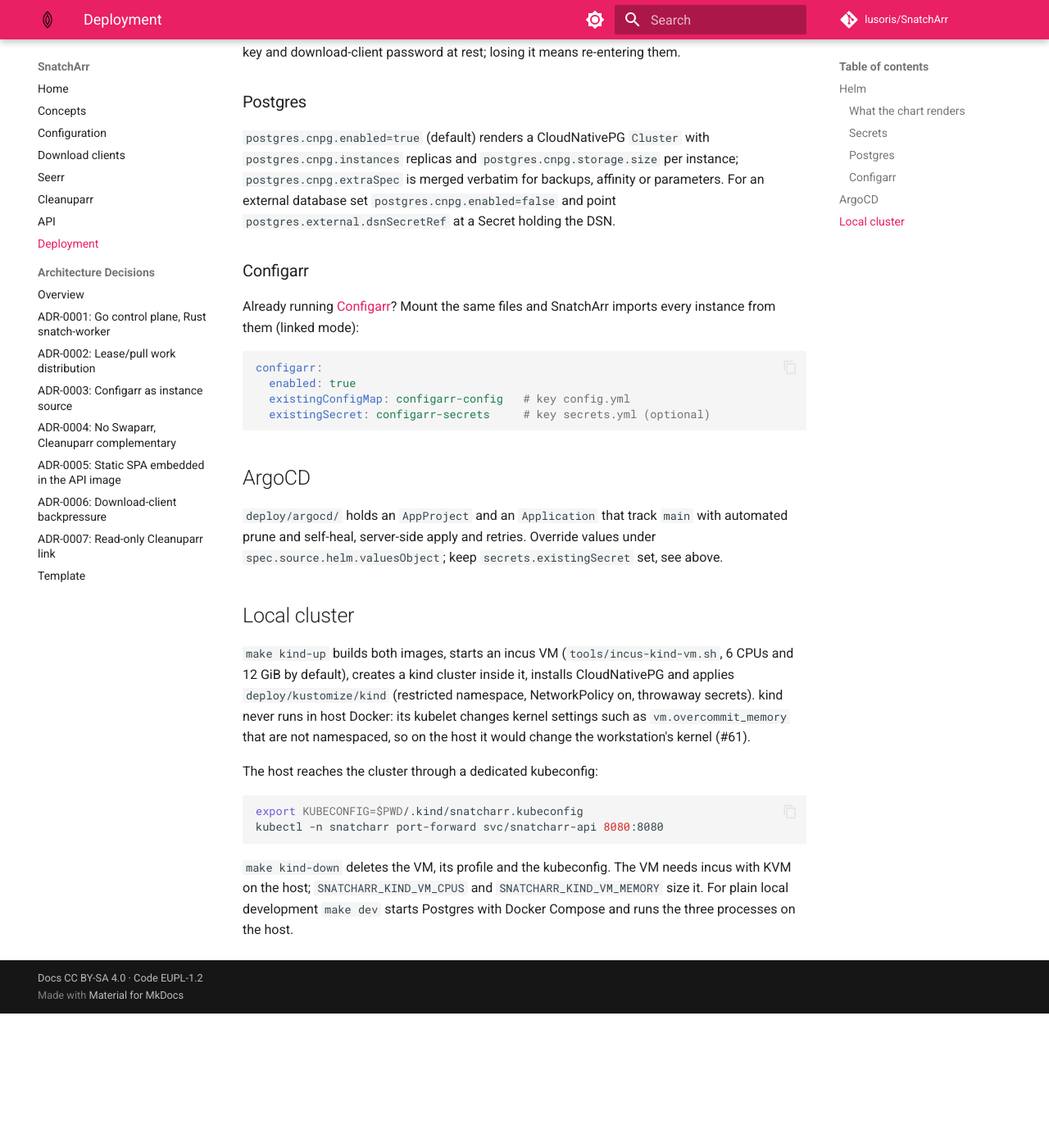
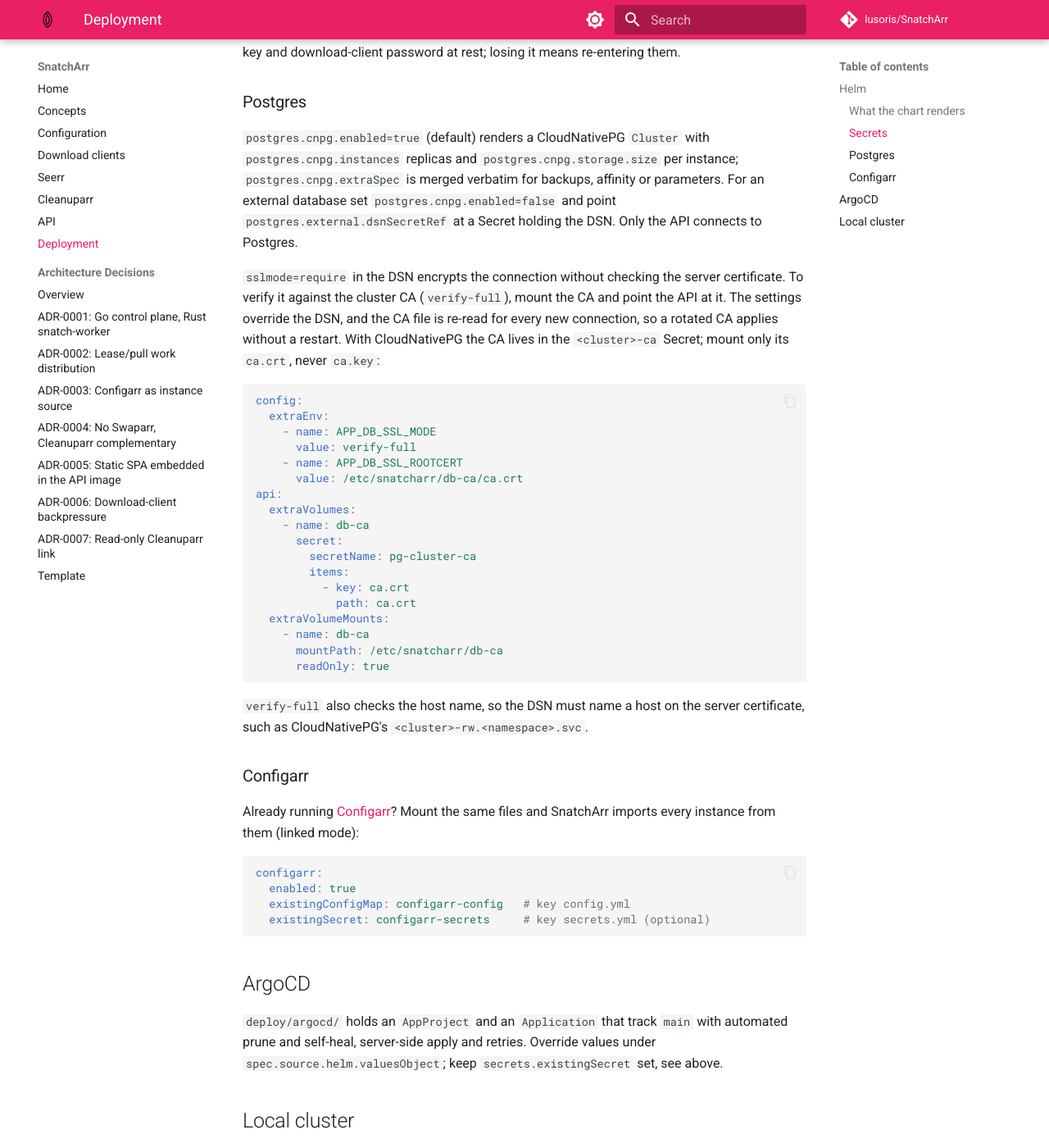
Before and after one commit to lusoris/SnatchArr, an MkDocs documentation site: the page built from docs/deployment.md, in a window 1280 px wide and 1400 px high, scrolled down 1893 px. Shown: the whole window at 82% size. Built offline with MkDocs 1.6.1 and Material for MkDocs 9.7.7, drawn with Linux system fonts in a browser that asks for light colours; comment, search, counter and statistics services are not loaded; before the commit the page ends 3129 px from its top, so only the background shows below that.

Commit message:
feat(helm): mount extra volumes into the API for a database CA (#109)
An external Postgres could only use sslmode=require, which encrypts but
does not check the server certificate. golusoris already reads
db.ssl.mode and db.ssl.rootcert (APP_DB_SSL_MODE, APP_DB_SSL_ROOTCERT)
and re-reads the CA file for every new connection, but the chart had
no way to mount the CA.

api.extraVolumes and api.extraVolumeMounts add volumes to the API pod.
docs/deployment.md shows verify-full against a CloudNativePG cluster:
mount only ca.crt from the <cluster>-ca Secret, never ca.key, and use a
host on the server certificate such as <cluster>-rw.<namespace>.svc.

Verified in kind inside an incus VM with the documented values: the API
connects to a CloudNativePG cluster with verify-full and becomes Ready;
with a different CA mounted it fails with "x509: certificate signed by
unknown authority". helm lint --strict and mkdocs build --strict pass.

Signed-off-by: lusoris <lusoris@proton.me>

````diff
--- a/docs/deployment.md
+++ b/docs/deployment.md
@@ -80,7 +80,38 @@
 `postgres.cnpg.instances` replicas and `postgres.cnpg.storage.size` per instance;
 `postgres.cnpg.extraSpec` is merged verbatim for backups, affinity or parameters.
 For an external database set `postgres.cnpg.enabled=false` and point
-`postgres.external.dsnSecretRef` at a Secret holding the DSN.
+`postgres.external.dsnSecretRef` at a Secret holding the DSN. Only the API connects to
+Postgres.
+
+`sslmode=require` in the DSN encrypts the connection without checking the server
+certificate. To verify it against the cluster CA (`verify-full`), mount the CA and point
+the API at it. The settings override the DSN, and the CA file is re-read for every new
+connection, so a rotated CA applies without a restart. With CloudNativePG the CA lives in
+the `<cluster>-ca` Secret; mount only its `ca.crt`, never `ca.key`:
+
+```yaml
+config:
+  extraEnv:
+    - name: APP_DB_SSL_MODE
+      value: verify-full
+    - name: APP_DB_SSL_ROOTCERT
+      value: /etc/snatcharr/db-ca/ca.crt
+api:
+  extraVolumes:
+    - name: db-ca
+      secret:
+        secretName: pg-cluster-ca
+        items:
+          - key: ca.crt
+            path: ca.crt
+  extraVolumeMounts:
+    - name: db-ca
+      mountPath: /etc/snatcharr/db-ca
+      readOnly: true
+```
+
+`verify-full` also checks the host name, so the DSN must name a host on the server
+certificate, such as CloudNativePG's `<cluster>-rw.<namespace>.svc`.
 
 ### Configarr
 
````
Also changed, not shown: 2 other files.
